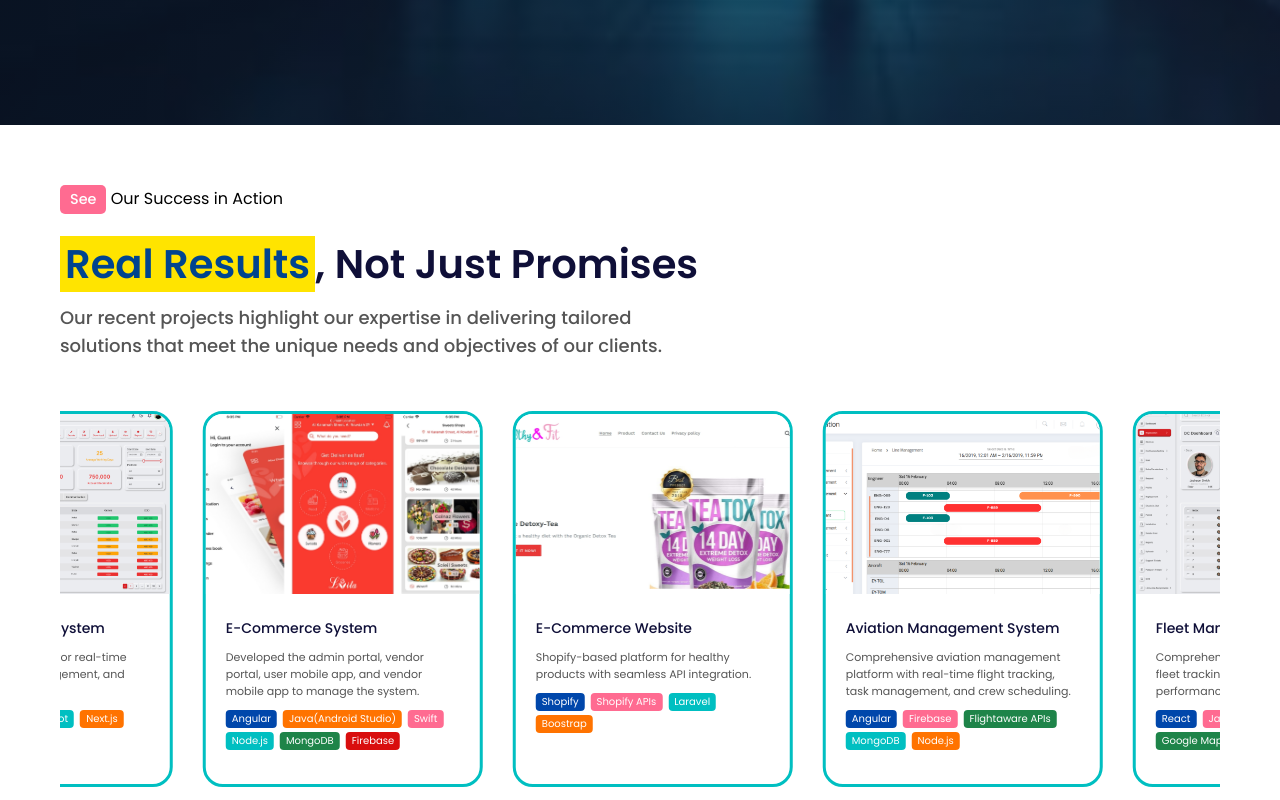
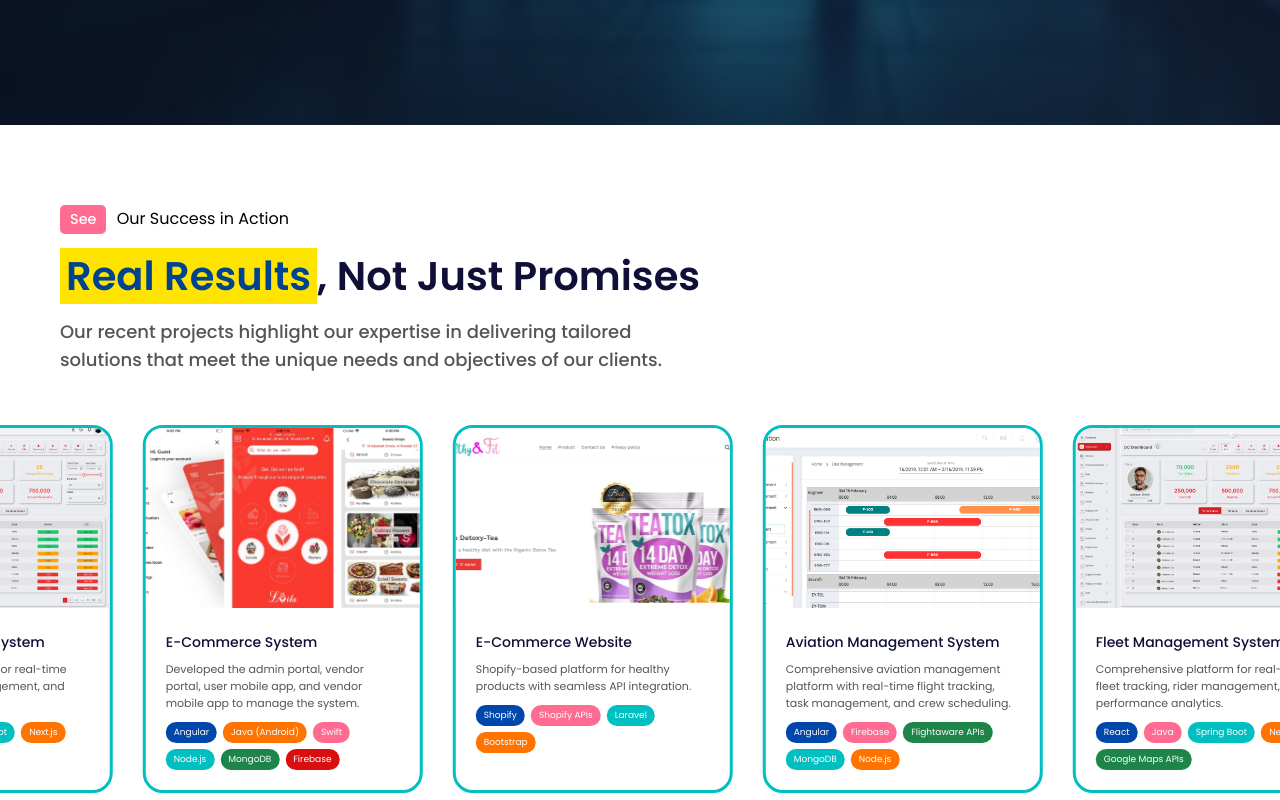
Before and after one commit to suraijzon/version1, a React (Create React App) app: page / in a window 1280 px wide. Shown: the part 1600-2400 px from the top of the page. Built offline with nearby package versions, Linux system fonts and the light colour scheme; no server answers.

Commit message:
new 55th

```diff
--- a/src/components/SuccessSection.jsx
+++ b/src/components/SuccessSection.jsx
@@ -4,49 +4,69 @@ import item1 from "../assets/icons/healthyfit.png";
 import item2 from "../assets/icons/aviation.png";
 import item3 from "../assets/icons/fleet-management.png";
 import item4 from "../assets/icons/lvita.jpg";
-import { TbBackground } from "react-icons/tb";
 
 const SuccessSection = () => {
   const projects = [
-    { id: 1, name: "E-Commerce Website", desc: "Shopify-based platform for healthy products with seamless API integration.",
+    {
+      id: 1,
+      name: "E-Commerce Website",
+      desc: "Shopify-based platform for healthy products with seamless API integration.",
       extra: [
-        { text: "Shopify", Background: "#0047ab" },
-        { text: "Shopify APIs", Background: "#ff6b91" },
-        { text: "Laravel", Background: "#00bfc1" },
-        { text: "Boostrap", Background: "#ff7300ff" },
-      ], img: item1 },
-    { id: 2, name: "Aviation Management System", desc: "Comprehensive aviation management platform with real-time flight tracking, task management, and crew scheduling.",
+        { text: "Shopify", background: "#0047ab" },
+        { text: "Shopify APIs", background: "#ff6b91" },
+        { text: "Laravel", background: "#00bfc1" },
+        { text: "Bootstrap", background: "#ff7300" }
+      ],
+      img: item1
+    },
+    {
+      id: 2,
+      name: "Aviation Management System",
+      desc: "Comprehensive aviation management platform with real-time flight tracking, task management, and crew scheduling.",
       extra: [
-        { text: "Angular", Background: "#0047ab" },
-        { text: "Firebase", Background: "#ff6b91" },
-        { text: "Flightaware APIs", Background: "#1e8449" },
-        { text: "MongoDB", Background: "#00bfc1" },
-        { text: "Node.js", Background: "#ff7300ff" },
-
-      ], img: item2 },
-    { id: 3, name: "Fleet Management System", desc: "Comprehensive platform for real-time fleet tracking, rider management, and performance analytics.",
+        { text: "Angular", background: "#0047ab" },
+        { text: "Firebase", background: "#ff6b91" },
+        { text: "Flightaware APIs", background: "#1e8449" },
+        { text: "MongoDB", background: "#00bfc1" },
+        { text: "Node.js", background: "#ff7300" }
+      ],
+      img: item2
+    },
+    {
+      id: 3,
+      name: "Fleet Management System",
+      desc: "Comprehensive platform for real-time fleet tracking, rider management, and performance analytics.",
       extra: [
-        { text: "React", Background: "#0047ab" },
-        { text: "Java", Background: "#ff6b91" },
-        { text: "Spring Boot", Background: "#00bfc1" },
-        { text: "Next.js", Background: "#ff7300ff" },
-        { text: "Google Maps APIs", Background: "#1e8449" }
-      ], img: item3 },
-    { id: 4, name: "E-Commerce System", desc: "Developed the admin portal, vendor portal, user mobile app, and vendor mobile app to manage the system.",
+        { text: "React", background: "#0047ab" },
+        { text: "Java", background: "#ff6b91" },
+        { text: "Spring Boot", background: "#00bfc1" },
+        { text: "Next.js", background: "#ff7300" },
+        { text: "Google Maps APIs", background: "#1e8449" }
+      ],
+      img: item3
+    },
+    {
+      id: 4,
+      name: "E-Commerce System",
+      desc: "Developed the admin portal, vendor portal, user mobile app, and vendor mobile app to manage the system.",
       extra: [
-        { text: "Angular", Background: "#0047ab" },
-        { text: "Java(Android Studio)", Background: "#ff7300ff" },
-        { text: "Swift", Background: "#ff6b91" },
-        { text: "Node.js", Background: "#00bfc1" },
-        { text: "MongoDB", Background: "#1e8449" },
-        { text: "Firebase", Background: "#d90e0eff" }
-      ], img: item4 },
+        { text: "Angular", background: "#0047ab" },
+        { text: "Java (Android)", background: "#ff7300" },
+        { text: "Swift", background: "#ff6b91" },
+        { text: "Node.js", background: "#00bfc1" },
+        { text: "MongoDB", background: "#1e8449" },
+        { text: "Firebase", background: "#d90e0e" }
+      ],
+      img: item4
+    }
   ];
 
   return (
     <section className="success-section">
+      {/* HEADER CONTAINER */}
+      <div className="success-container">
         <div className="success-header">
-        <span className="success-tag">See </span>
+          <span className="success-tag">See</span>
           <span className="tag2"> Our Success in Action</span>
 
           <h2 className="success-title">
@@ -54,30 +74,34 @@ const SuccessSection = () => {
           </h2>
 
           <p className="success-subtitle">
-          Our recent projects highlight our expertise in delivering tailored <br />
+            Our recent projects highlight our expertise in delivering tailored
+            <br />
             solutions that meet the unique needs and objectives of our clients.
           </p>
         </div>
+      </div>
 
+      {/* SLIDER */}
       <div className="projects-slider">
         <div className="projects-track">
           {[...projects, ...projects].map((project, index) => (
             <div key={index} className="project-card">
-              <img src={project.img} alt={project.name} className="project-img" />
+              <img
+                src={project.img}
+                alt={project.name}
+                className="project-img"
+              />
+
               <div className="project-info">
                 <h3>{project.name}</h3>
                 <p>{project.desc}</p>
+
                 <div className="project-extra">
                   {project.extra.map((item, idx) => (
-                    <span  key={idx} style={{background: item.Background,
-                    color: "#fff",
-                    padding: "2px 6px",
-                    borderRadius: "4px",
-                    fontSize: "10px",
-                    marginRight: "6px",
-                    display: "inline-block",
-                    marginBottom: "4px"
-            }}
+                    <span
+                      key={idx}
+                      className="tech-tag"
+                      style={{ backgroundColor: item.background }}
                     >
                       {item.text}
                     </span>
--- a/src/styles/successsection.css
+++ b/src/styles/successsection.css
@@ -1,12 +1,19 @@
+/* SECTION WRAPPER */
 .success-section {
-  padding: 60px 20px;
+  width: 100%;
+  padding: 80px 0;
+}
+
+/* FIXED CONTENT WIDTH (ALIGNS WITH SITE EDGES) */
+.success-container {
   max-width: 1200px;
   margin: 0 auto;
+  padding: 0 20px;
 }
 
+/* HEADER */
 .success-header {
   text-align: left;
-  position: relative;
   margin-bottom: 50px;
 }
 
@@ -19,23 +26,24 @@
   font-weight: 500;
   padding: 4px 10px;
   border-radius: 5px;
-  margin-bottom: 10px;
+  margin-right: 6px;
 }
-.tag2{
+
+.tag2 {
   font-family: Poppins;
 }
 
 .success-title {
   font-size: 2.5rem;
   font-weight: 600;
-  margin: 10px 0;
+  margin: 12px 0;
   color: #0f0f38;
   font-family: Poppins;
 }
 
 .success-title .highlight {
   background-color: #ffe400;
-  padding: 0 5px;
+  padding: 0 6px;
   color: #00448f;
 }
 
@@ -47,57 +55,12 @@
   font-weight: 500;
 }
 
-.all-works-btn {
-  position: absolute;
-  right: 50px;
-  top: 20px;
-  background-color: #0047ab;
-  color: #fff;
-  border: none;
-  font-size: 14px;
-  padding: 18px 38px;
-  font-weight: 600;
-  border-radius: 40px;
-  cursor: pointer;
-}
-.all-works-btn:hover {
-  background: #00448f;
-  box-shadow: 0 12px 30px rgba(13, 75, 184, 0.45);
-  transform: translateY(-3px);
+/* SLIDER */
+.projects-slider {
+  width: 100%;
+  overflow: hidden;
 }
 
-.btn-text {
-  height: 22px;
-  overflow: hidden;
-  line-height: 22px;
-}
-
-.btn-text span {
-  transition: transform 0.4s ease;
-}
-
-/* Slide animation */
-.all-works-btn:hover .btn-text span {
-  transform: translateY(-22px);
-}
-
-/* Arrow animation */
-.btn-arrow {
-  font-size: 18px;
-  transition: transform 0.3s ease;
-}
-
-.all-works-btn:hover .btn-arrow {
-  transform: translateX(5px);
-}
-/* SLIDER WRAPPER */
-/* SLIDER WRAPPER */
-.projects-slider {
-  overflow: hidden;
-  width: 100%;
-}
-
-/* TRACK */
 .projects-track {
   display: flex;
   gap: 30px;
@@ -105,26 +68,29 @@
   animation: slideLeft 22s linear infinite;
 }
 
-/* CARD WIDTH */
-.project-card {
-  flex: 0 0 280px;   /* keeps original card width */
+@keyframes slideLeft {
+  from {
+    transform: translateX(0);
+  }
+  to {
+    transform: translateX(-50%);
+  }
 }
 
+/* CARD */
 .project-card {
+  flex: 0 0 280px;
   border: 3px solid #00bfc1;
   border-radius: 20px;
   overflow: hidden;
-  text-align: left;
   background: #fff;
-  padding-bottom: 10px;
 }
 
 .project-img {
   width: 100%;
-  height: 180px;       /* smaller height */
+  height: 180px;
   object-fit: cover;
 }
-
 
 .project-info {
   padding: 20px;
@@ -134,7 +100,7 @@
   font-size: 14px;
   font-family: Poppins;
   font-weight: 500;
-  margin-bottom: 10px;
+  margin-bottom: 8px;
   color: #0f0f38;
 }
 
@@ -142,68 +108,42 @@
   font-size: 11px;
   color: #555;
   font-family: Poppins;
-  margin-bottom: -5px;
+  margin-bottom: 10px;
 }
+
+/* TECH TAGS */
 .project-extra {
-  margin-top: 15px;
-  color: white;
-  font-size: 7px;
-  font-weight: 400;
-  line-height: 1.4;
-  font-family: Poppins, sans-serif;
   display: flex;
   flex-wrap: wrap;
+  gap: 6px;
 }
 
+.tech-tag {
+  font-size: 9px;
+  padding: 4px 8px;
+  border-radius: 12px;
+  color: #fff;
+  font-family: Poppins, sans-serif;
+  white-space: nowrap;
+}
 
-@keyframes slideLeft {
-  0% {
-    transform: translateX(0);
-  }
-  100% {
-    transform: translateX(-50%);
+/* LARGE DESKTOP FIX */
+@media (min-width: 1400px) {
+  .success-container {
+    max-width: 1400px;
   }
 }
 
-/* Remove default button styles */
-button.explore-btn {
-  outline: none;
-  background: transparent;
-  cursor: pointer;
+/* MOBILE */
+@media (max-width: 768px) {
+  .success-section {
+    padding: 60px 0;
   }
 
-/* Scroll text container */
-.explore-text {
-  display: flex;
-  flex-direction: column;
-  transition: transform 0.35s ease;
-  margin-top: -13px;
-}
-
-.explore-text span {
-  line-height: 28px;
-}
-
-/* Hover animation */
-.explore-btn:hover .explore-text {
-  transform: translateY(-28px);
-}
-
-.explore-btn:hover {
-  background: #0047ab;
-  color: #fff;
-  border-color: #00448f;
-}
-@media (max-width: 768px) {
-    .all-works-btn{
-        display: none;
-    }
-    .explore-btn{
-        margin-left: 150px;
-    }
   .project-card {
     flex: 0 0 260px;
   }
+
   .projects-track {
     animation-duration: 28s;
   }
```
Lines whose indentation alone changed are shown as unchanged.
